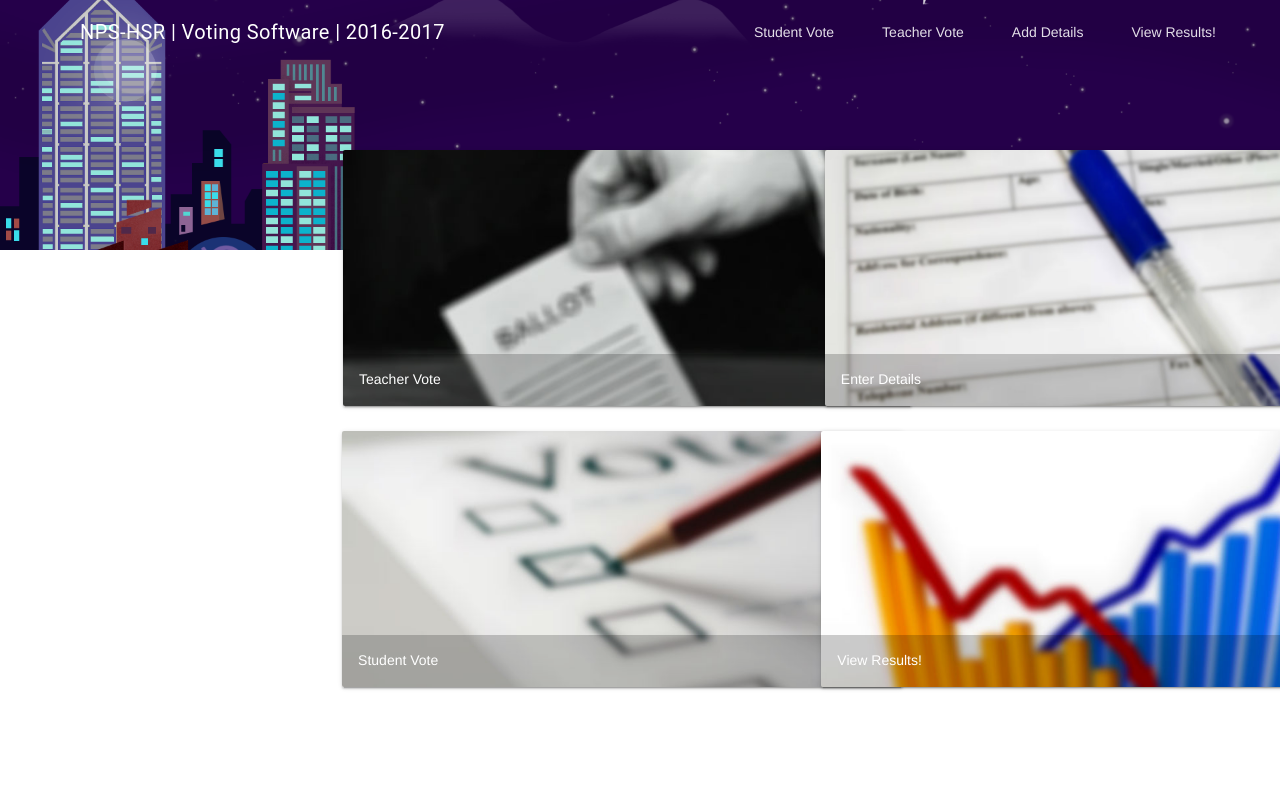
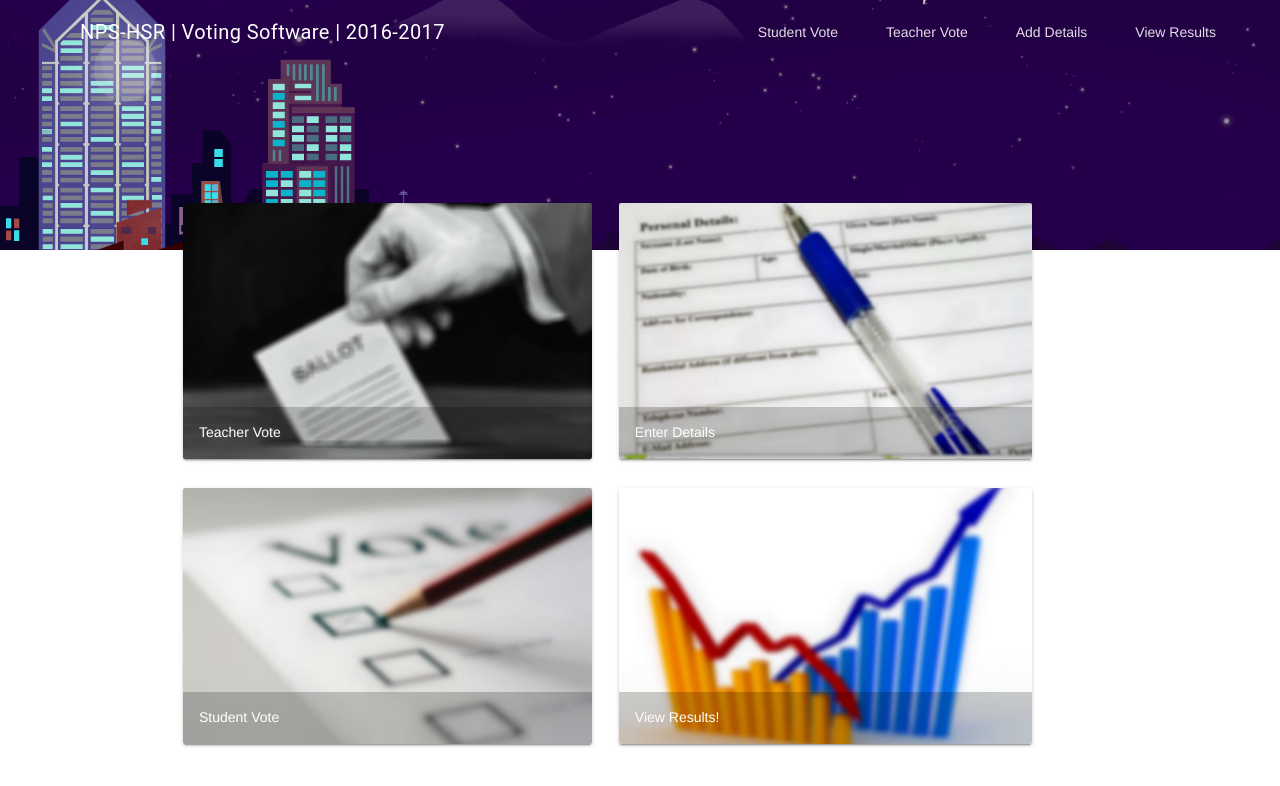
Before and after one commit to drakonizer/nps-dev, a PHP site: page /home.html in a window 1280 px wide; the page is wider, and only the part inside the window is pictured. Shown: the top 786 px of that part. Run offline with PHP 8.4, Linux system fonts and the light colour scheme; some libraries are stand-ins or nearby versions.

Commit message:
Fix `home.html` cards into a grid

```diff
--- a/details.html
+++ b/details.html
@@ -30,7 +30,7 @@
 			<header class="mdl-layout__header mdl-layout__header--transparent" >
 				<div class="mdl-layout__header-row">
 					<!-- Title -->
-					<span class="mdl-layout-title">NPS-HSR | Voting Software | 2016-2017</span>
+					<span href="home.html" class="mdl-layout-title">NPS-HSR | Voting Software | 2016-2017</span>
 					<!--NOTE: We will use a different image and change the color of the text in the header accordingly -->
 					<!-- Add spacer, to align navigation to the right -->
 					<div class="mdl-layout-spacer"></div>
--- a/home.html
+++ b/home.html
@@ -7,8 +7,8 @@
 	<link rel="stylesheet" type="text/css" href="style.css">
 	<script type="text/javascript" src="https://code.jquery.com/jquery-2.1.1.min.js"></script>
 	<script type="text/javascript" src="css/material.min.js"></script>
-	<!--link rel="stylesheet" href="css/material.min.css"-->
-	<!--script src="css/material.js"></script-->
+	<link rel="stylesheet" href="css/material.min.css">
+	<script src="css/material.js"></script>
 	<link rel="stylesheet" href="https://fonts.googleapis.com/icon?family=Material+Icons">
 
 	<title>Voting System</title>
@@ -30,7 +30,7 @@
 			<header class="mdl-layout__header mdl-layout__header--transparent" >
 				<div class="mdl-layout__header-row">
 					<!-- Title -->
-					<span class="mdl-layout-title">NPS-HSR | Voting Software | 2016-2017</span>
+					<span href="home.html" class="mdl-layout-title">NPS-HSR | Voting Software | 2016-2017</span>
 					<!--NOTE: We will use a different image and change the color of the text in the header accordingly -->
 					<!-- Add spacer, to align navigation to the right -->
 					<div class="mdl-layout-spacer"></div>
@@ -39,7 +39,7 @@
 						<a class="mdl-navigation__link" href="pass-page.html">Student Vote</a>
 						<a class="mdl-navigation__link" href="pass-page.html">Teacher Vote</a>
 						<a class="mdl-navigation__link" href="pass-page.html">Add Details</a>
-						<a class="mdl-navigation__link" href="pass-page.html">View Results!</a>
+						<a class="mdl-navigation__link" href="pass-page.html">View Results</a>
 					</nav>
 				</div>
 			</header>
@@ -66,47 +66,48 @@
 		}
 		</style>
 
-	    <!-- cards for the candidates -->
+
 		<body>
-		<div id="parentu">
-		<div id="childu" style="float: left;">
+		<table id="choice_cards">
+		<tr><div id="parentu">
+		<td><div id="childu">
 		<div class="demo-card-image mdl-card mdl-shadow--2dp" style="background: url('c1.jpg') center / cover;">
 		  <div class="mdl-card__title mdl-card--expand"></div>
 		  <div class="mdl-card__actions">
 			<span class="demo-card-image__filename">Teacher Vote</span>
 		  </div>
+		</div></td>
 		</div>
-		</div>
-		<!-- end of card -->
-		<div id="childu" style="float: right; margin-right: auto;">
+
+		<td><div id="childu">
 		<div class="demo-card-image mdl-card mdl-shadow--2dp" style="background: url('c2.jpg') center / cover;">
 		  <div class="mdl-card__title mdl-card--expand"></div>
 		  <div class="mdl-card__actions">
 			<span class="demo-card-image__filename">Enter Details</span>
 		  </div>
+		</div></td>
+		</div></tr>
 		</div>
-		<!-- end of second card-->
-		</div>
-		</div>
-		<div id="parentu">
-		<div id="botchildu" style="float: left;">
+
+		<tr><div id="parentu">
+		<td><div id="botchildu">
 		<div class="demo-card-image mdl-card mdl-shadow--2dp" style="background: url('c3.jpg') center / cover;">
 		  <div class="mdl-card__title mdl-card--expand"></div>
 		  <div class="mdl-card__actions">
 			<span class="demo-card-image__filename">Student Vote</span>
 		  </div>
 		</div>
-		</div>
-		<!-- end of card -->
-		<div id="botchildu" style="float: right; margin-right: auto;">
+		</div></td>
+
+		<td><div id="botchildu">
 		<div class="demo-card-image mdl-card mdl-shadow--2dp" style="background: url('c4.jpg') center / cover;">
 		  <div class="mdl-card__title mdl-card--expand"></div>
 		  <div class="mdl-card__actions">
 			<span class="demo-card-image__filename">View Results!</span>
 		  </div>
 		</div>
-		<!-- end of second card-->
-		</div>
-		</div>
+
+		</div></td>
+		</div></tr>
 	</body>
 </html>
--- a/index.html
+++ b/index.html
@@ -30,7 +30,7 @@
 			<header class="mdl-layout__header mdl-layout__header--transparent" >
 				<div class="mdl-layout__header-row">
 					<!-- Title -->
-					<span class="mdl-layout-title">NPS-HSR | Voting Software | 2016-2017</span>
+					<span href="home.html" class="mdl-layout-title">NPS-HSR | Voting Software | 2016-2017</span>
 					<!--NOTE: We will use a different image and change the color of the text in the header accordingly -->
 					<!-- Add spacer, to align navigation to the right -->
 					<div class="mdl-layout-spacer"></div>
--- a/pass-page.html
+++ b/pass-page.html
@@ -30,7 +30,7 @@
 			<header class="mdl-layout__header mdl-layout__header--transparent" >
 				<div class="mdl-layout__header-row">
 					<!-- Title -->
-					<span class="mdl-layout-title">NPS-HSR | Voting Software | 2016-2017</span>
+					<a href="home.html" class="mdl-layout-title">NPS-HSR | Voting Software | 2016-2017</a>
 					<!--NOTE: We will use a different image and change the color of the text in the header accordingly -->
 					<!-- Add spacer, to align navigation to the right -->
 					<div class="mdl-layout-spacer"></div>
--- a/style.css
+++ b/style.css
@@ -1,4 +1,3 @@
-
 div#bread {
 	margin-top: 20px;
 	margin-left: 0px;
@@ -12,16 +11,16 @@ div#logo a{
 div#childu
 {
 	display: inline-block;
-	margin-top: 150px;
-	margin-left: auto;
-	margin-right: 25px;
+	margin-top: 200px;
+	margin-left: 150px;
+	margin-right: 200px;
 }
 
 div#botchildu
 {
 	display: inline-block;
-	margin-left: auto;
-	margin-right: 25px;
+	margin-left: 150px;
+	margin-right: 200px;
 	margin-top: 25px;
 }
 
@@ -46,6 +45,12 @@ div#passform
    left: 50%;
    margin-right: -50%;
    transform: translate(-50%, -50%);
+}
+
+table#choice_cards {
+	width: 55%;
+	margin-left: 30px;
+	clear: both;
 }
 
 /* Materialize components for DP input */
```
